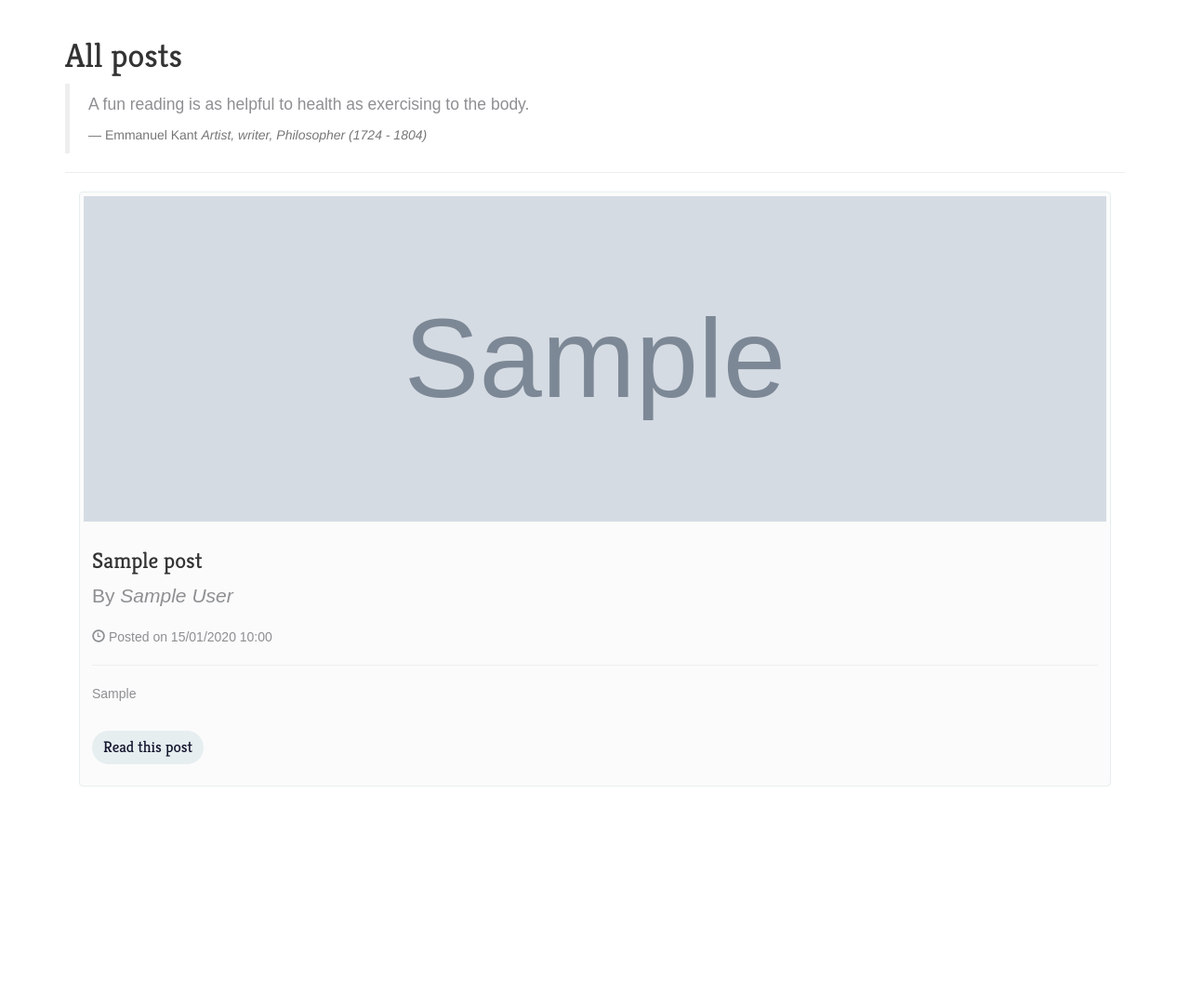
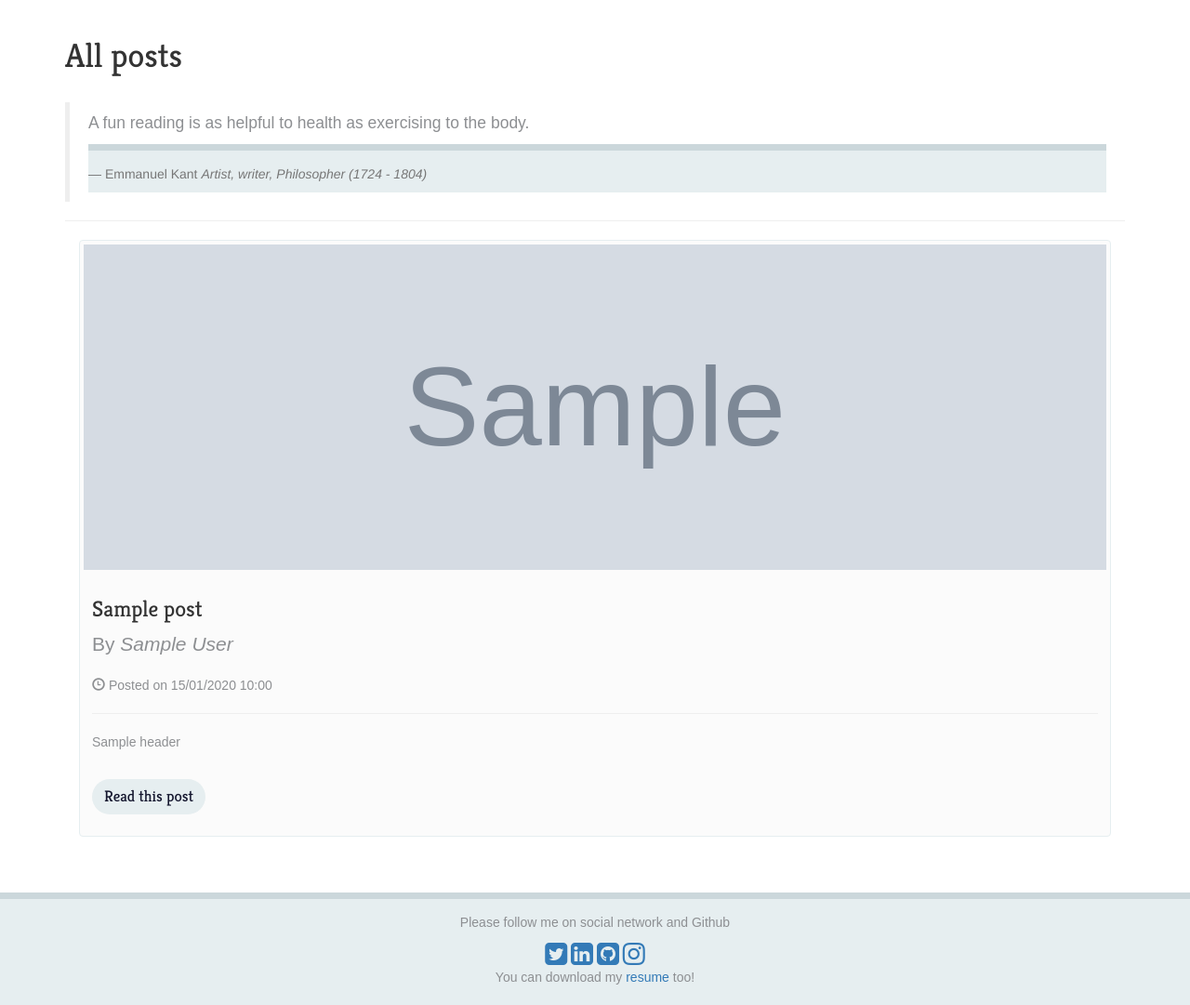
Before and after one commit to Think-It/phpBlog, a PHP site: template View/allPosts.twig in a window 1280 px wide. Shown: the part 126-1207 px from the top of the page at 93% size. Before the commit the page ends 972 px from the top, so only its background shows below. Run offline with PHP 8.4, Linux system fonts and the light colour scheme; the template is opened without the code that fills it: most values are stand-ins (such as "Sample title", 1, 10 or a date in 2020); grey boxes marked "Sample" are stand-in pictures; some libraries are stand-ins or nearby versions; some web fonts are replaced.

Commit message:
first version of adding a post and refactoring views
add a controller for views to be more flexible for adding multiple
methods in twigs views.
add a post is fonctionnal but have to be improve

```diff
--- a/View/allPosts.twig
+++ b/View/allPosts.twig
@@ -5,10 +5,10 @@
 {% endblock %}
 
 {% block content %}
-           <h1>All posts</h1>
+    <h1>All posts</h1><br>
             <blockquote>
               <p>A fun reading is as helpful to health as exercising to the body.</p>
-              <footer>Emmanuel Kant <cite title="Source Title">Artist, writer, Philosopher (1724 - 1804)</cite></footer>
+              <footer class="hello">Emmanuel Kant <cite title="Source Title">Artist, writer, Philosopher (1724 - 1804)</cite></footer>
             </blockquote>
             <hr>
                     {% for posts in allPosts %}
@@ -20,7 +20,7 @@
                               <p class="lead">By <em>{{ posts.author }}</em></p>
                               <p><span class="glyphicon glyphicon-time"></span> Posted on {{ posts.date | date("d/m/Y H:i") }}<p>
                               <hr>
-                              <p>{{ posts.callToRead}}</p><br>
+                              <p>{{ posts.header}}</p><br>
                               <p><a href="index.php?p=singlepost&id={{posts.id}}" class="btn btn-primary mybutton" role="button">Read this post</a></p>
                             </div>
                           </div>
--- a/View/contact.twig
+++ b/View/contact.twig
@@ -19,7 +19,7 @@
 	{{ form.input('email', 'Your email') }}
 	{{ form.textarea('message', 'Your message', 10) }}
 	<div class="form-group">
-		<button type="submit" class="btn btn-primary">Submit my message</button>
+		<button type="submit" class="btn btn-primary mybutton">Submit my message</button>
 	</div>
 </form>
 
--- a/View/home.twig
+++ b/View/home.twig
@@ -5,7 +5,7 @@
 {% block content %}
     <div class="row presentation">
         <div class="col-md-6">
-            <img src="img/nathbull.png" class="img-responsive">
+            <img src="img/nathbull.png" class="img-responsive nathbull">
         </div>
         <div class="col-md-6">
             <h1 class="text-center">You're looking for a web developper ?</h1>
--- a/View/layout.twig
+++ b/View/layout.twig
@@ -9,6 +9,7 @@
     <meta name="description" content="">
     <meta name="author" content="">
     <link rel="icon" href="../../favicon.ico">
+    <link href="https://maxcdn.bootstrapcdn.com/font-awesome/4.3.0/css/font-awesome.min.css" rel="stylesheet">
 
     {% block head %}{% endblock %}
 
@@ -71,6 +72,21 @@
 {% block content %}{% endblock %}
 
     </div><!-- /.container -->
+    <footer>
+        <div class="container-fluid">
+            <div class="text-center">
+                <p>Please follow me on social network and Github</p>
+                <div class="col-md-12 col-sm-12 col-xs-12 col-centered text-center">
+                    <a href="https://twitter.com/d0ncorleone" target="_blank"><i class="fa fa-twitter-square fa-2x"></i></a>
+                    <a href="https://www.linkedin.com/in/nathan-meyer-4b816585/" target="_blank"><i class="fa fa-linkedin-square fa-2x"></i></a>
+                    <a href="https://github.com/natinho68" target="_blank"><i class="fa fa-github-square fa-2x"></i></a>
+                    <a href="https://www.instagram.com/natinho68/" target="_blank"><i class="fa fa-instagram fa-2x"></i></a>
+                    <p>You can download my <a href="resume/resume-nathan-meyer.pdf">resume</a> too!</p>
+                </div>
+
+            </div>
+        </div>
+    </footer>
 <!-- jQuery (necessary for Bootstrap's JavaScript plugins) -->
   <script src="vendor/components/jquery/jquery.min.js"></script>
 <!-- Latest compiled and minified JavaScript -->
--- a/View/singlePost.twig
+++ b/View/singlePost.twig
@@ -10,7 +10,7 @@
                 <hr>
                 <img class="img-responsive" src="{{ thisSinglePost.featuredImg }}" style="height: 350px;width: 100%; object-fit: cover;" alt="...">
                 <hr>
-                <p class="lead calltoread">{{ thisSinglePost.callToRead }}</p>
+                <p class="lead header">{{ thisSinglePost.header }}</p>
                     <p>{{ thisSinglePost.content }}</p>
                     <a style="margin-top:50px; margin-bottom:50px;"href="index.php?p=editpost&id={{thisSinglePost.id}}" class="btn btn-info" role="button">Edit this post</a>
             </div>
--- a/css/style.css
+++ b/css/style.css
@@ -5,7 +5,7 @@ p{
     color:#8d8f92;
 }
 
-.calltoread{
+.header {
     color:#333;
 }
 
@@ -17,6 +17,10 @@ p{
 h1, h2, h3, h4, label{
     font-family: 'Kreon', serif;
     color: #333;
+}
+
+label{
+    font-size:1.2em;
 }
 
 .btn{
@@ -59,31 +63,46 @@ border-bottom: dashed 0.5px #c9c9c9;
 .mybutton{
     background-color:#e6eef0;
     color:#14162e;
-    border:none;
+    border:1px solid transparent;
 }
 
 .mybutton:hover{
     background-color:#fff;
     color:#14162e;
-    border:none;
+    border:1px solid #e6eef0;
 }
 
 .mybutton:active{
     background-color:#fff;
     color:#14162e;
-    border:none;
+    border:1px solid #e6eef0;
 }
 
 .mybutton:focus{
     background-color:#fff;
     color:#14162e;
-    border:none;
+    border:1px solid #e6eef0;
 }
 
 .mybutton:active:focus{
     background-color:#fff;
     color:#14162e;
-    border:none;
+    border:1px solid #e6eef0;
+}
+
+.img-responsive nathbull {
+    margin: 0 auto  ;
+}
+
+footer{
+    margin-top:40px;
+    padding:15px 0 10px 0;
+    background-color:#e6eef0;
+    border-top:7px solid #cbd7db;
+}
+
+footer.hello{
+    margin-top:10px;
 }
 
 @media(min-width:768px){
```
Also changed, not shown: Controller/Controller.php (added, +46 -0 lines), Controller/Post.php (deleted, +0 -126 lines), Model/Post.php (+125 -0 lines), Model/PostsManager.php (renamed from Controller/PostsManager.php, +4 -4 lines), View/addPost.twig (+4 -3 lines), View/editpost.twig (+4 -4 lines), blog.sql (+5 -5 lines), index.php (+10 -6 lines), 1 other file.
